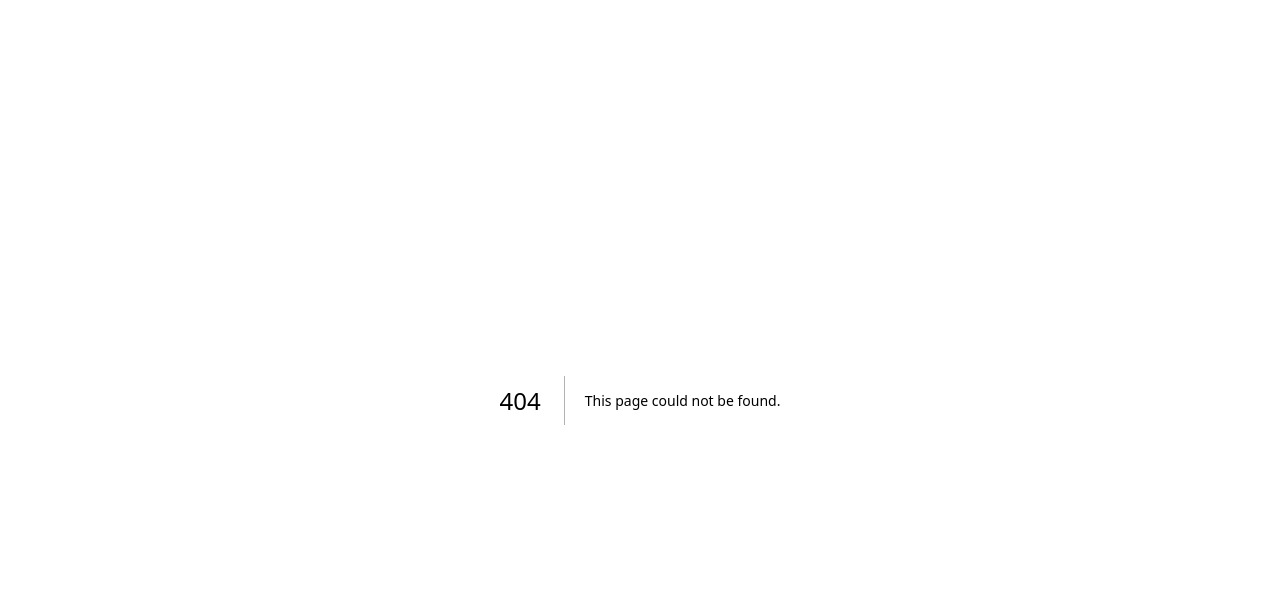
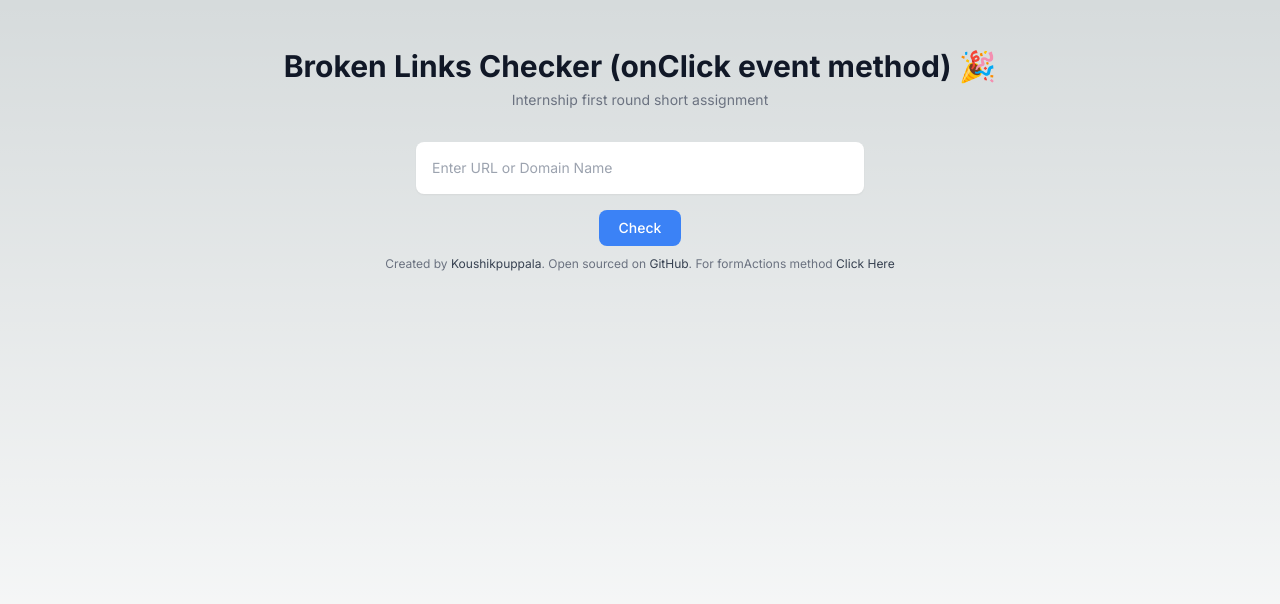
Before and after one commit to koushikpuppala/vryse-yourkitchenkart, a Next.js app: page /vercel in a window 1280 px wide. Before the commit this address had no page. Shown: the top 604 px of the page. Built offline with nearby package versions, Linux system fonts and the light colour scheme.

Commit message:
Update page title and add onClick event method for Vercel link

```diff
--- a/app/page.tsx
+++ b/app/page.tsx
@@ -19,7 +19,7 @@ const HomePage = () => {
 	return (
 		<div className='mx-auto max-w-screen-xl px-4 py-8 sm:px-6 sm:py-12 lg:px-8 text-center min-h-screen'>
 			<h1 className='text-2xl font-bold text-gray-900 dark:text-gray-50 sm:text-3xl'>
-				Broken Links Checker 🎉
+				Broken Links Checker (formActions method) 🎉
 			</h1>
 			<p className='mt-1.5 text-sm text-gray-500'>Internship first round short assignment</p>
 
@@ -50,6 +50,14 @@ const HomePage = () => {
 					className='text-gray-700 transition hover:text-gray-700/75 dark:text-gray-400 dark:hover:text-gray-400/75'>
 					GitHub
 				</Link>
+				. For onClick event method {}
+				<Link
+					href='/vercel'
+					target='_blank'
+					className='text-gray-700 transition hover:text-gray-700/75 dark:text-gray-400 dark:hover:text-gray-400/75'>
+					Click Here
+				</Link>
+				.
 			</p>
 		</div>
 	)
--- /dev/null
+++ b/app/vercel/page.tsx
@@ -0,0 +1,132 @@
+'use client'
+
+import { VercelLinksTableComponent } from '@/components'
+import Link from 'next/link'
+import { useState } from 'react'
+
+const HomePage = () => {
+	const [links, setLinks] = useState<string[] | null>(null)
+	const [message, setMessage] = useState<string | null>(null)
+	const [loading, setLoading] = useState<boolean>(false)
+	let [url, setUrl] = useState<string | null>(null)
+
+	const onSubmit = async () => {
+		setLoading(true)
+		if (!url)
+			return {
+				links: null,
+				message: 'No URL provided',
+			}
+
+		if (!url.startsWith('http')) url = 'https://' + url
+
+		if (url.endsWith('/')) url = url.slice(0, -1)
+
+		const links: string[] = []
+		const invalidLinks: string[] = []
+
+		try {
+			const response = await fetch(url, {
+				headers: {
+					'Content-Type': 'text/html',
+				},
+			})
+			const html = await response.text()
+
+			const regex = new RegExp(/<a [^>]*href=['"]([^'"]+)['"][^>]*>/g)
+			const matches = html.match(regex)
+
+			if (!matches) return { links: null, message: 'No links found' }
+
+			for (const match of matches) {
+				let link = match.replace(/<a [^>]*href=['"]([^"]+)['"][^>]*>/g, '$1')
+
+				if (link.startsWith('mailto:') || link.startsWith('tel:') || link.startsWith('#'))
+					continue
+
+				if (link.startsWith('/')) link = link.replace('/', '')
+
+				if (!link.startsWith('http')) links.push(`${url}/${link}`.toLocaleLowerCase())
+				else links.push(link.toLocaleLowerCase())
+			}
+
+			const filteredLinks = links.filter((link, index) => links.indexOf(link) === index)
+
+			for (const link of filteredLinks) {
+				const linkResponse = await fetch(link)
+				if (linkResponse.status === 404) invalidLinks.push(link)
+			}
+
+			return {
+				links: invalidLinks.length > 0 ? invalidLinks : null,
+				message: invalidLinks.length > 0 ? 'Invalid links found' : 'No invalid links found',
+			}
+		} catch (err) {
+			return {
+				links: null,
+				message: 'Error checking in links',
+			}
+		}
+	}
+
+	return (
+		<div className='mx-auto max-w-screen-xl px-4 py-8 sm:px-6 sm:py-12 lg:px-8 text-center min-h-screen'>
+			<h1 className='text-2xl font-bold text-gray-900 dark:text-gray-50 sm:text-3xl'>
+				Broken Links Checker (onClick event method) 🎉
+			</h1>
+			<p className='mt-1.5 text-sm text-gray-500'>Internship first round short assignment</p>
+
+			<form className='mx-auto mb-0 mt-8 flex flex-col space-y-4 items-center'>
+				<input
+					name='url'
+					className='max-w-md w-full rounded-lg border-gray-200 p-4 pe-12 text-sm shadow-sm dark:bg-gray-800 dark:border-gray-700 dark:text-gray-50'
+					placeholder='Enter URL or Domain Name'
+					onChange={(e) => setUrl(e.target.value.toLocaleLowerCase())}
+				/>
+				<button
+					aria-disabled={loading}
+					disabled={loading}
+					type='submit'
+					onClick={async (e) => {
+						e.preventDefault()
+						const { links, message } = await onSubmit()
+						setLinks(links)
+						setMessage(message)
+						setLoading(false)
+					}}
+					className={`inline-block rounded-lg px-5 py-2 text-sm font-medium ${
+						loading ? 'bg-blue-200 text-gray-500' : 'bg-blue-500 text-white'
+					}`}>
+					{loading ? 'Checking...' : 'Check'}
+				</button>
+				<VercelLinksTableComponent links={links} message={message} loading={loading} />
+			</form>
+
+			<p className='text-xs/relaxed text-gray-500 dark:text-gray-100 py-2'>
+				Created by {}
+				<Link
+					href='https://koushikpuppala.com'
+					target='_blank'
+					className='text-gray-700 transition hover:text-gray-700/75 dark:text-gray-400 dark:hover:text-gray-400/75'>
+					Koushikpuppala
+				</Link>
+				. Open sourced on {}
+				<Link
+					href='https://koushikpuppala.com/github/vryse-yourkitchenkart'
+					target='_blank'
+					className='text-gray-700 transition hover:text-gray-700/75 dark:text-gray-400 dark:hover:text-gray-400/75'>
+					GitHub
+				</Link>
+				. For formActions method {}
+				<Link
+					href='/'
+					target='_blank'
+					className='text-gray-700 transition hover:text-gray-700/75 dark:text-gray-400 dark:hover:text-gray-400/75'>
+					Click Here
+				</Link>
+			</p>
+		</div>
+	)
+}
+
+export default HomePage
--- /dev/null
+++ b/components/VercelLinksTable.tsx
@@ -0,0 +1,61 @@
+import Link from 'next/link'
+
+const LinksTableComponent = ({
+	links,
+	message,
+	loading,
+}: {
+	links: string[] | null
+	message: string | null
+	loading: boolean
+}) => {
+	if (loading) {
+		return (
+			<div className='border border-blue-300 shadow rounded-md p-4 max-w-sm w-full mx-auto mt-8'>
+				<div className='animate-pulse flex space-x-4'>
+					<div className='flex-1 space-y-6 py-1'>
+						<div className='h-2 bg-slate-700 rounded'></div>
+						<div className='space-y-3'>
+							<div className='grid grid-cols-3 gap-4'>
+								<div className='h-2 bg-slate-700 rounded col-span-2'></div>
+								<div className='h-2 bg-slate-700 rounded col-span-1'></div>
+							</div>
+							<div className='h-2 bg-slate-700 rounded'></div>
+						</div>
+					</div>
+				</div>
+			</div>
+		)
+	}
+
+	return (
+		<>
+			{links ? (
+				<div className='flex flex-col mt-8 max-w-fit mx-auto space-y-2'>
+					{links.map((link) => (
+						<Link
+							className='overflow-auto rounded-lg border border-gray-500 px-4 py-2 font-medium text-gray-900 dark:text-gray-100 hover:bg-gray-100 dark:hover:bg-gray-700'
+							target='_blank'
+							href={link}
+							key={link}
+							rel='noopener noreferrer'>
+							{link}
+						</Link>
+					))}
+				</div>
+			) : (
+				<>
+					{message && (
+						<div className='mt-8'>
+							<p className='overflow-auto rounded-lg border border-gray-500 px-4 py-2 font-medium text-sm text-gray-500'>
+								{message}
+							</p>
+						</div>
+					)}
+				</>
+			)}
+		</>
+	)
+}
+
+export default LinksTableComponent
--- a/components/index.tsx
+++ b/components/index.tsx
@@ -1,2 +1,3 @@
 export { default as LinksTableComponent } from './LinksTable'
 export { default as SubmitButtonComponent } from './SubmitButton'
+export { default as VercelLinksTableComponent } from './VercelLinksTable'
```
